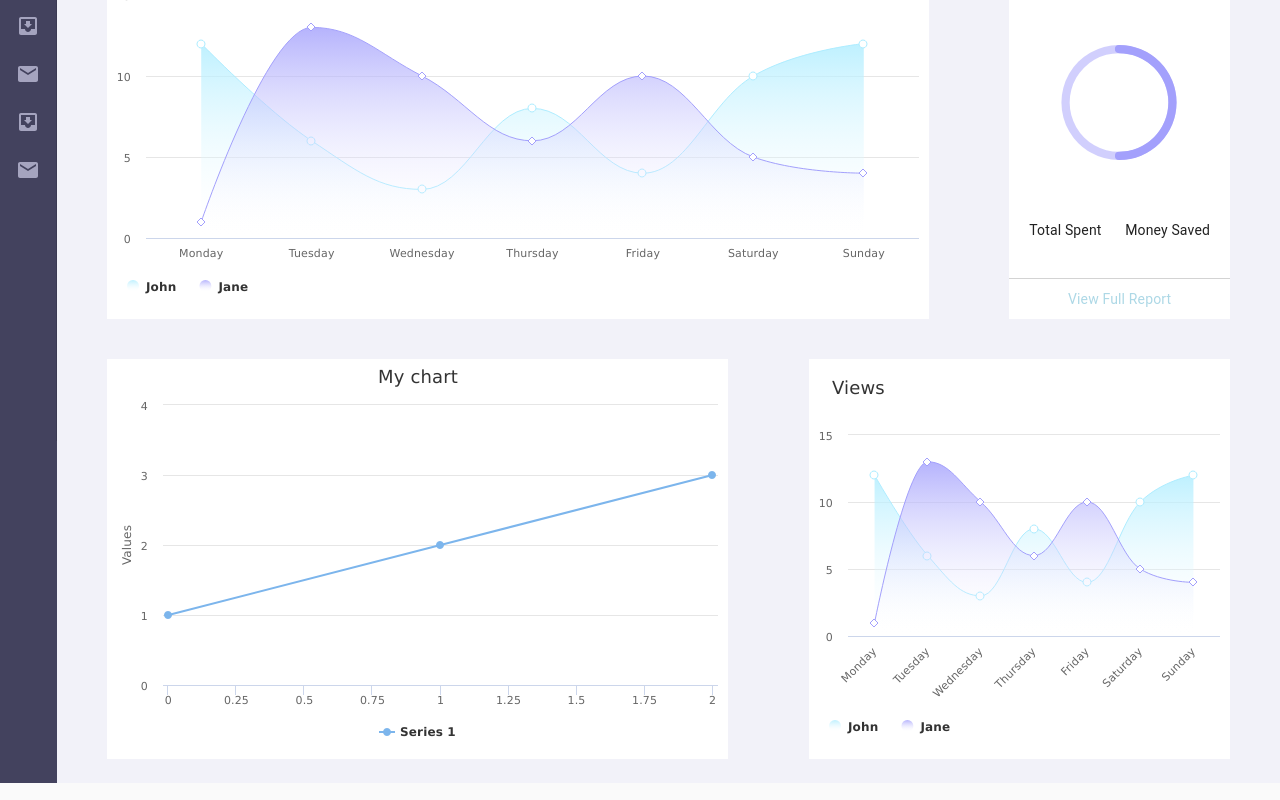
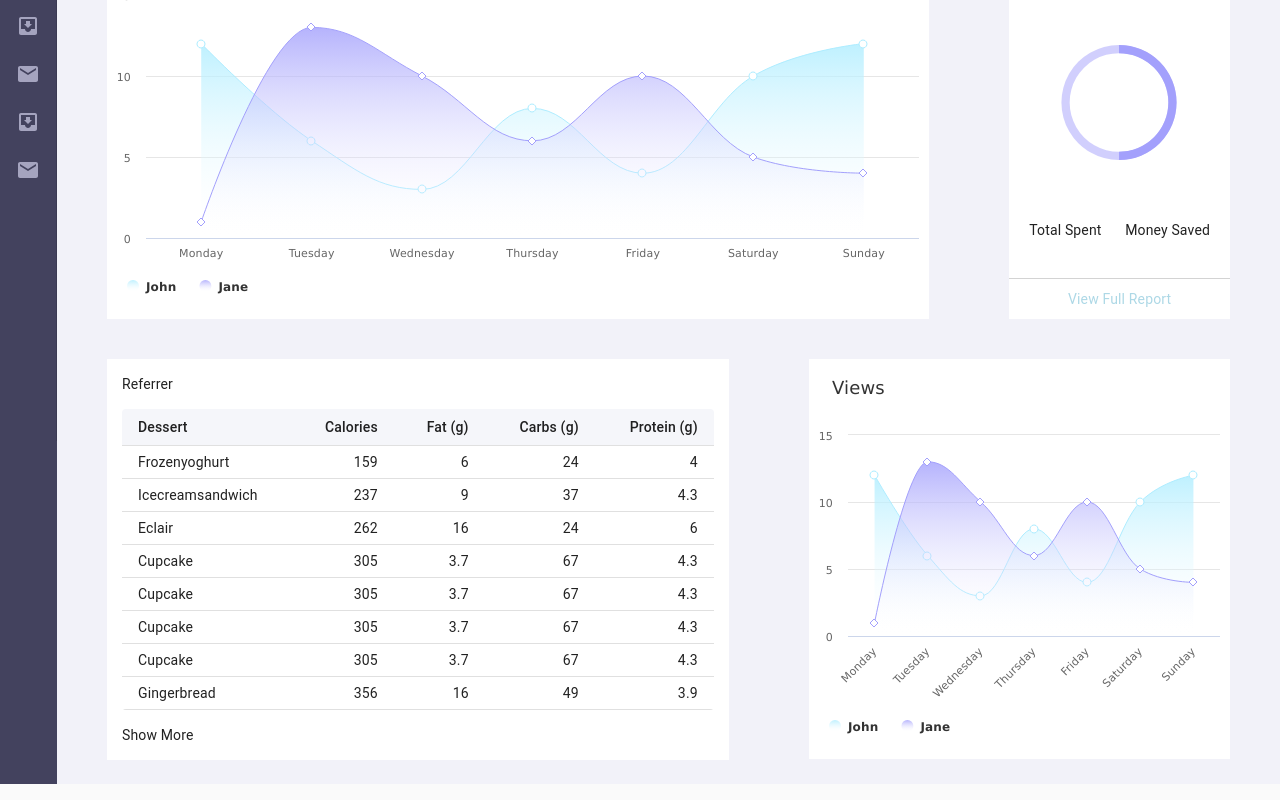
Before and after one commit to thatdevguy1/faux-dashboard, a React (Create React App) app: page / in a window 1280 px wide. Shown: the part 359-1159 px from the top of the page. Built offline with nearby package versions, Linux system fonts and the light colour scheme.

Commit message:
added table to main dashboard view

```diff
--- a/src/App.scss
+++ b/src/App.scss
@@ -0,0 +1,3 @@
+.solid-gauge-inner-wrap:nth-child(2){
+  align-self: center;
+}
--- a/src/components/main/main.js
+++ b/src/components/main/main.js
@@ -26,6 +26,13 @@ import BlurCircularIcon from '@material-ui/icons/BlurCircular';
 import ForumIcon from '@material-ui/icons/Forum';
 import NotificationsIcon from '@material-ui/icons/Notifications';
 import Grid from '@material-ui/core/Grid'
+import Table from '@material-ui/core/Table';
+import TableBody from '@material-ui/core/TableBody';
+import TableCell from '@material-ui/core/TableCell';
+import TableContainer from '@material-ui/core/TableContainer';
+import TableHead from '@material-ui/core/TableHead';
+import TableRow from '@material-ui/core/TableRow';
+import Paper from '@material-ui/core/Paper';
 
 import './main.scss';
 import { InputLabel } from '@material-ui/core';
@@ -200,9 +207,6 @@ const solidGauge1 = {
   chart: {
     type: 'solidgauge',
     height: '70%'
-    // events: {
-    //   render: renderIcons
-    // }
   },
 
   title: {
@@ -250,7 +254,7 @@ const solidGauge1 = {
       },
       linecap: 'round',
       stickyTracking: false,
-      rounded: true
+      rounded: false
     }
   },
 
@@ -269,6 +273,21 @@ function Main (props) {
   const classes = useStyles();
   const [open, setOpen] = React.useState(false);
   const [selectedIndex, setSelectedIndex] = React.useState(0);
+
+  function createData (name, calories, fat, carbs, protein) {
+    return { name, calories, fat, carbs, protein };
+  }
+
+  const rows = [
+    createData('Frozenyoghurt', 159, 6.0, 24, 4.0),
+    createData('Icecreamsandwich', 237, 9.0, 37, 4.3),
+    createData('Eclair', 262, 16.0, 24, 6.0),
+    createData('Cupcake', 305, 3.7, 67, 4.3),
+    createData('Cupcake', 305, 3.7, 67, 4.3),
+    createData('Cupcake', 305, 3.7, 67, 4.3),
+    createData('Cupcake', 305, 3.7, 67, 4.3),
+    createData('Gingerbread', 356, 16.0, 49, 3.9)
+  ];
 
   const handleDrawer = () => {
     setOpen(!open);
@@ -332,7 +351,7 @@ function Main (props) {
           ))}
         </List>
       </Drawer>
-      <main className={classes.content} style={{ paddingLeft: '50px', paddingRight: '50px', 'box-sizing': 'border-box' }}>
+      <main className={classes.content} style={{ paddingLeft: '50px', paddingRight: '50px', boxSizing: 'border-box' }}>
         <div className={classes.toolbar} />
         <Grid container spacing={10} direction="row" justify="space-between">
           <Grid item sm={3}>
@@ -380,8 +399,37 @@ function Main (props) {
           </Grid>
         </Grid>
         <Grid container spacing={10} >
-          <Grid item sm={7}>
-            <Dashboard />
+          <Grid item sm={7} >
+            <div style={{ background: 'white', minHeight: '400px', padding: '15px'}}>
+              <span>Referrer</span>
+              <TableContainer component={Paper} style={{ boxShadow: 'none', margin: '15px 0' }}>
+                <Table className={classes.table} size='small' aria-label="simple table">
+                  <TableHead style={{ background: '#F5F6FA' }}>
+                    <TableRow>
+                      <TableCell>Dessert</TableCell>
+                      <TableCell align="right">Calories</TableCell>
+                      <TableCell align="right">Fat&nbsp;(g)</TableCell>
+                      <TableCell align="right">Carbs&nbsp;(g)</TableCell>
+                      <TableCell align="right">Protein&nbsp;(g)</TableCell>
+                    </TableRow>
+                  </TableHead>
+                  <TableBody>
+                    {rows.map(row => (
+                      <TableRow key={row.name}>
+                        <TableCell component="th" scope="row">
+                          {row.name}
+                        </TableCell>
+                        <TableCell align="right">{row.calories}</TableCell>
+                        <TableCell align="right">{row.fat}</TableCell>
+                        <TableCell align="right">{row.carbs}</TableCell>
+                        <TableCell align="right">{row.protein}</TableCell>
+                      </TableRow>
+                    ))}
+                  </TableBody>
+                </Table>
+              </TableContainer>
+              <span>Show More</span>
+            </div>
           </Grid>
           <Grid item sm={5}>
             <Dashboard options = { splineOptions } />
--- a/src/components/main/main.scss
+++ b/src/components/main/main.scss
@@ -14,6 +14,7 @@ main{
 .solid-gauge-wrapper{
     height: 480px;
     .solid-gauge-inner-wrap{
+       overflow: hidden;
        width: 100%;
        height: 100%;
        background: white;
```
